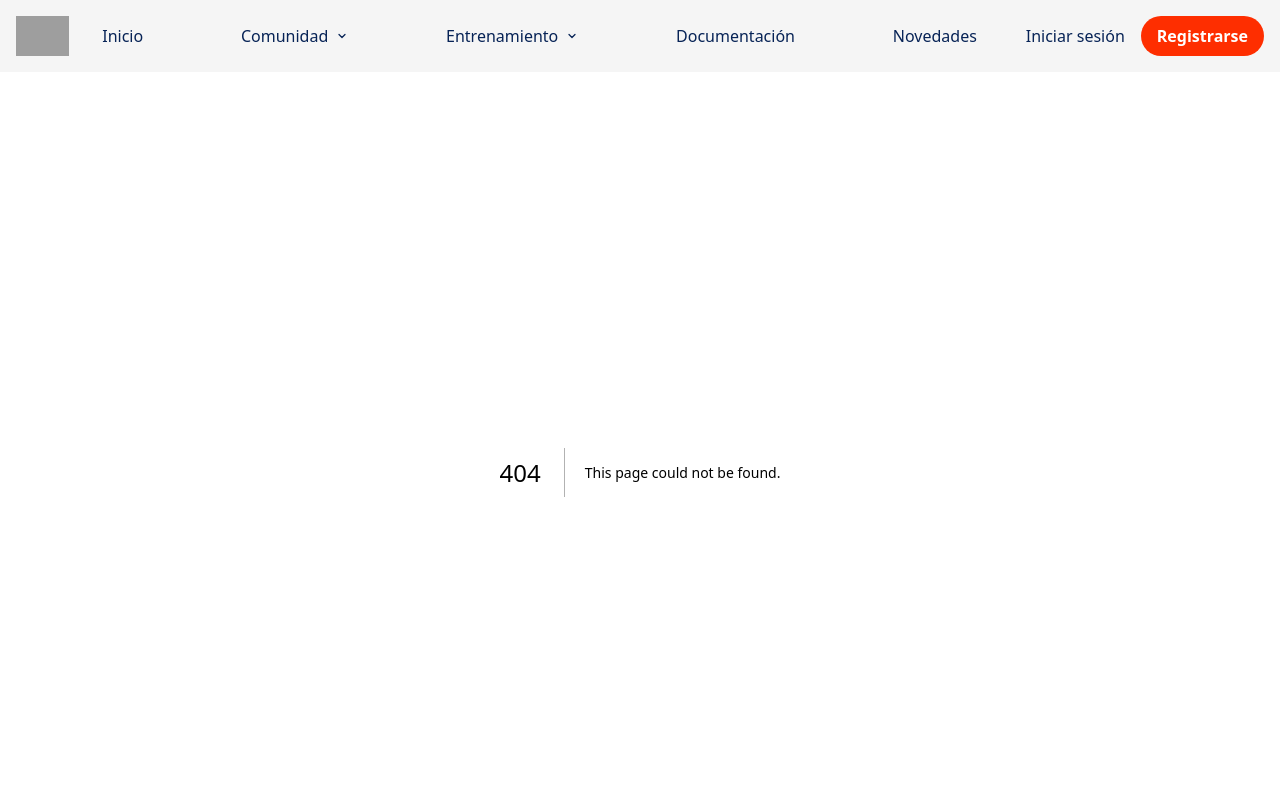
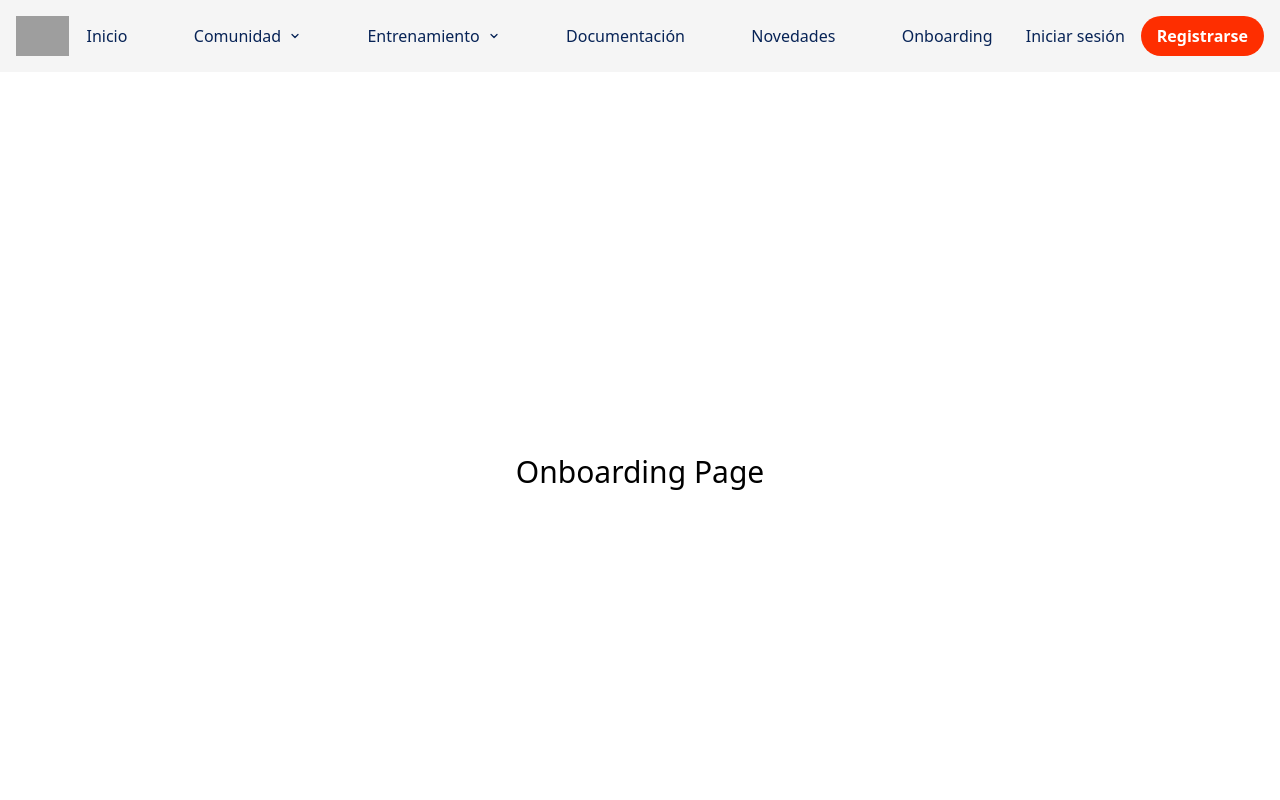
Before and after one commit to ScrumLatamCommunity/web-portal, a Next.js app: page /onboarding in a window 1280 px wide. Before the commit this address had no page. Shown: the top 800 px of the page. Built offline with nearby package versions, Linux system fonts and the light colour scheme; grey boxes are pictures that could not be loaded.

Commit message:
feat: onboarding view added

```diff
--- a/src/app/home/components/Navbar.tsx
+++ b/src/app/home/components/Navbar.tsx
@@ -190,6 +190,12 @@ export const Navbar = () => {
           >
             Novedades
           </a>
+          <a
+            className='flex flex-grow items-center justify-center gap-2 py-2 pr-4 font-medium text-blue-7 hover:text-red-500 hover:underline'
+            href='onboarding'
+          >
+            Onboarding
+          </a>
         </div>
 
         <div className='hidden items-center space-x-4 lg:flex'>
--- /dev/null
+++ b/src/app/onboarding/page.tsx
@@ -0,0 +1,9 @@
+export default function Onboarding() {
+  return (
+    <div className='flex h-screen w-screen items-center justify-center'>
+      <div className='text-center text-3xl'>
+        <h1>Onboarding Page</h1>
+      </div>
+    </div>
+  )
+}
```
